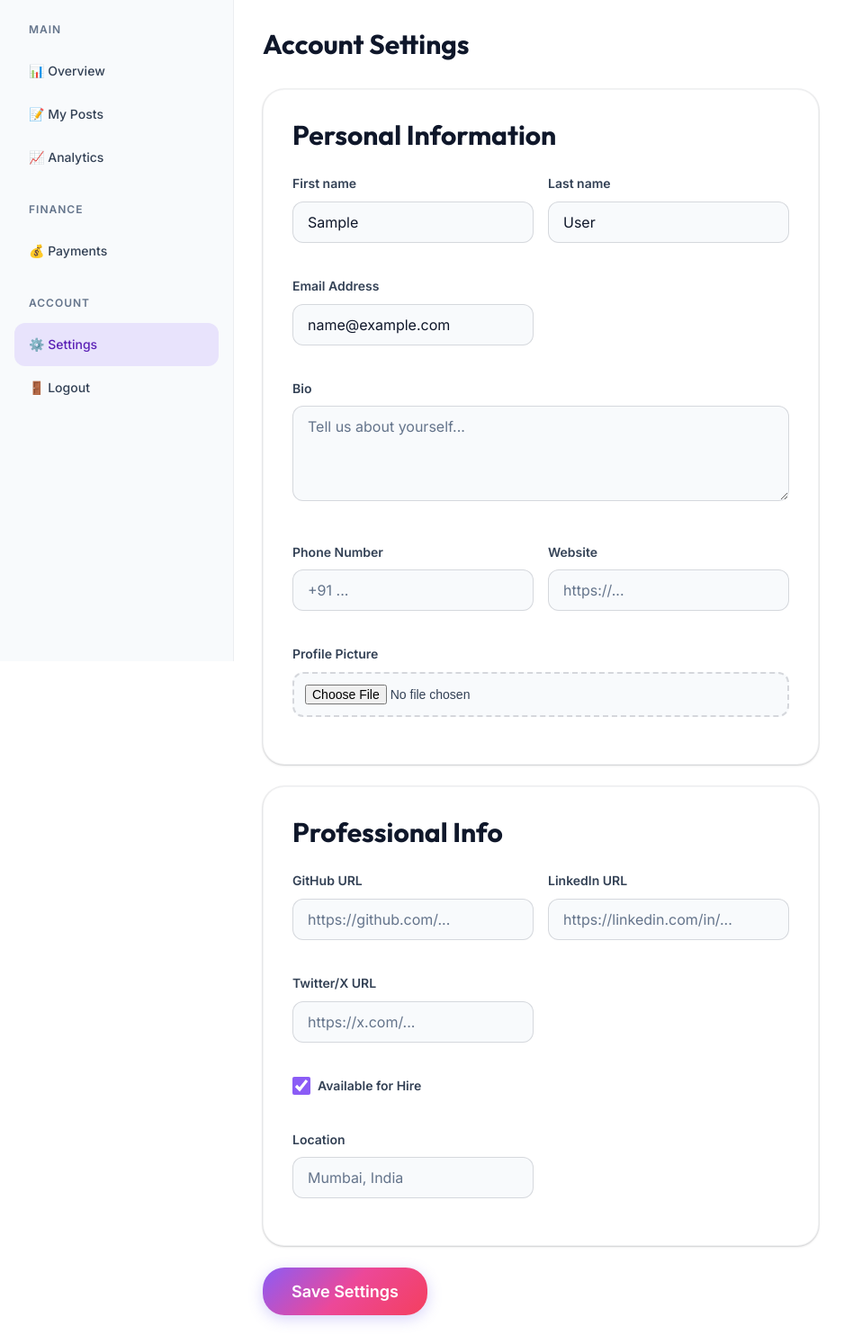
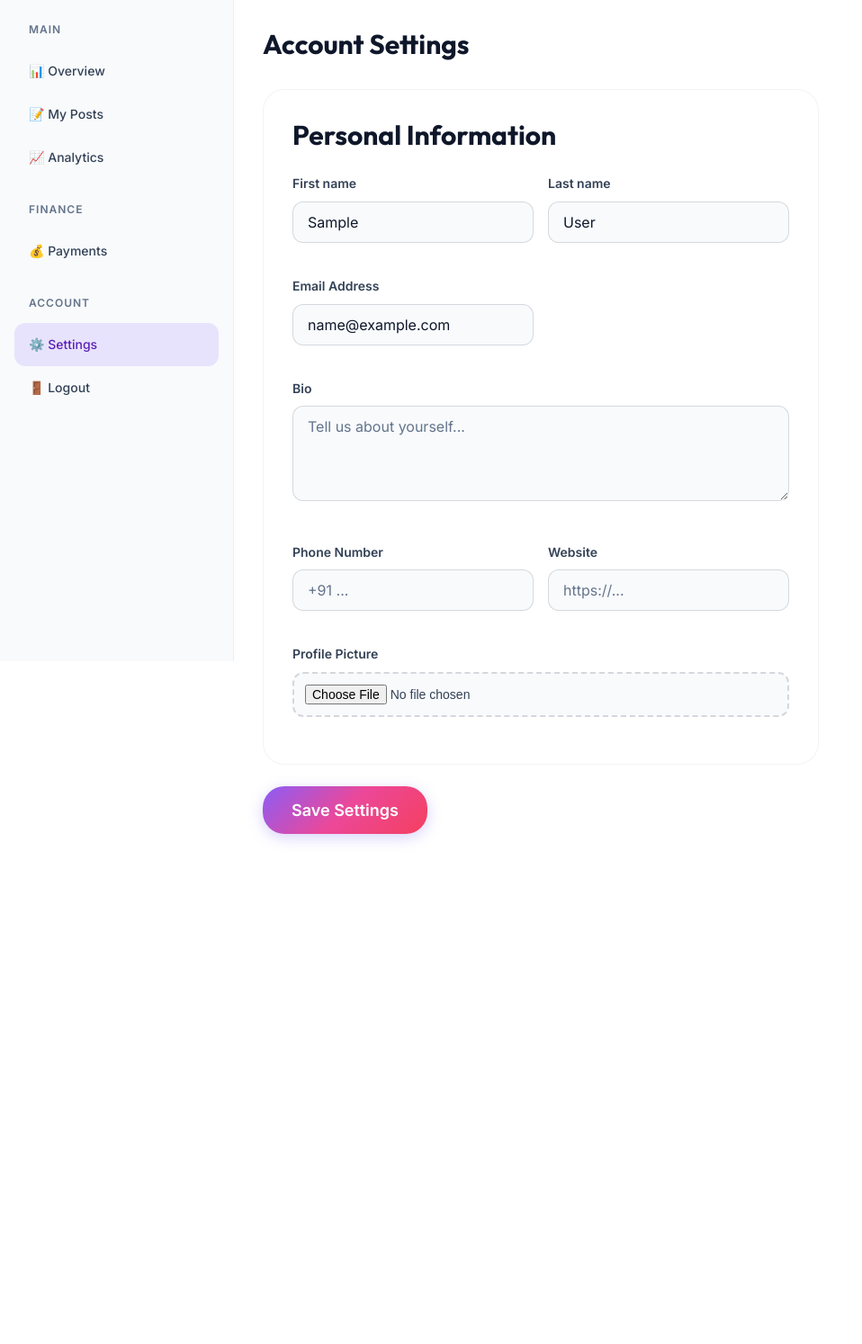
Before and after one commit to Surya200622/Surya-blog, a Django app: page /dashboard/settings/ in a window 1280 px wide. Shown: the part 65-1559 px from the top of the page at 90% size, without its empty margins (0-958 px from the left). After the commit the page ends 1000 px from the top, so only its background shows below. Run offline with Django 5.2, Linux system fonts and the light colour scheme; the visitor is signed in with stand-in values (Sample User, id 1); data comes from the database, SQL or seed files in the repository; some libraries are stand-ins or nearby versions.

Commit message:
Fixed more errors and bugs

```diff
--- a/apps/dashboard/views.py
+++ b/apps/dashboard/views.py
@@ -123,8 +123,6 @@ class DashboardPaymentsView(View):
     """Payment history and earnings."""
 
     def get(self, request):
-        if not request.user.is_superuser:
-            return redirect('dashboard:settings')
 
         payments = Payment.objects.filter(
             order__user=request.user
--- a/apps/freelance/views.py
+++ b/apps/freelance/views.py
@@ -170,9 +170,6 @@ class MyProjectsView(View):
     """View user's projects (as client or freelancer)."""
 
     def get(self, request):
-        if not request.user.is_superuser:
-            return redirect('dashboard:settings')
-
         role = request.GET.get('role', 'client')
 
         if role == 'freelancer':
--- a/static/css/components.css
+++ b/static/css/components.css
@@ -148,6 +148,7 @@
     box-shadow: var(--shadow-card);
     display: flex;
     flex-direction: column;
+    position: relative;
 }
 .post-card:hover {
     border-color: var(--accent);
@@ -202,6 +203,12 @@
 .post-card__title a {
     color: inherit;
     text-decoration: none;
+}
+.post-card__title a::after {
+    content: '';
+    position: absolute;
+    inset: 0;
+    z-index: 1;
 }
 .post-card__title a:hover {
     color: var(--accent-light);
--- a/templates/accounts/profile.html
+++ b/templates/accounts/profile.html
@@ -39,7 +39,7 @@
 
         <!-- Edit Profile Form (own profile only) -->
         {% if is_own_profile %}
-        <div class="card" style="padding: var(--space-8);">
+        <div class="card-glass" style="padding: var(--space-8);">
             <h3 style="margin-bottom: var(--space-6);">Edit Profile</h3>
 
             <form method="post" enctype="multipart/form-data" id="profile-form">
--- a/templates/base.html
+++ b/templates/base.html
@@ -26,9 +26,9 @@
     <link rel="preconnect" href="https://fonts.gstatic.com" crossorigin>
 
     <!-- CSS -->
-    <link rel="stylesheet" href="{% static 'css/base.css' %}?v=4">
-    <link rel="stylesheet" href="{% static 'css/components.css' %}?v=4">
-    <link rel="stylesheet" href="{% static 'css/animations.css' %}?v=4">
+    <link rel="stylesheet" href="{% static 'css/base.css' %}?v=5">
+    <link rel="stylesheet" href="{% static 'css/components.css' %}?v=5">
+    <link rel="stylesheet" href="{% static 'css/animations.css' %}?v=5">
     {% block extra_css %}{% endblock %}
 
     <!-- Favicon -->
@@ -180,7 +180,7 @@
     {% endblock %}
 
     <!-- Scripts -->
-    <script src="{% static 'js/main.js' %}?v=4"></script>
+    <script src="{% static 'js/main.js' %}?v=5"></script>
     <script>lucide.createIcons();</script>
      <!-- Messages Script -->
     <script>
--- a/templates/dashboard/index.html
+++ b/templates/dashboard/index.html
@@ -37,7 +37,7 @@
                 <button class="sidebar-toggle" id="sidebar-toggle-btn" aria-label="Toggle sidebar">☰</button>
                 <div>
                     <h1 style="font-size: var(--text-3xl);">Welcome back, {{ user.first_name|default:user.username }}! 👋</h1>
-                    <p class="text-muted mt-2">Here's your overview</p>
+                    <p class="text-muted mt-2">Here's your overview for <strong>{{ user.email }}</strong></p>
                 </div>
             </div>
             {% if user.is_superuser %}
--- a/templates/dashboard/settings.html
+++ b/templates/dashboard/settings.html
@@ -40,7 +40,7 @@
 
         <form method="post" enctype="multipart/form-data" id="settings-form">
             {% csrf_token %}
-            <div class="card" style="padding: var(--space-8); margin-bottom: var(--space-6);">
+            <div class="card-glass" style="padding: var(--space-8); margin-bottom: var(--space-6);">
                 <h3 style="margin-bottom: var(--space-6);">Personal Information</h3>
                 <div class="grid grid-2 gap-4">
                     {% for field in user_form %}
@@ -60,26 +60,7 @@
                     {% endfor %}
                 </div>
             </div>
-            <div class="card" style="padding: var(--space-8); margin-bottom: var(--space-6);">
-                <h3 style="margin-bottom: var(--space-6);">Professional Info</h3>
-                <div class="grid grid-2 gap-4">
-                    {% for field in profile_form %}
-                    <div class="form-group {% if field.name == 'is_available' %}col-span-2{% endif %}" {% if field.name == 'is_available' %}style="grid-column: 1 / -1;"{% endif %}>
-                        {% if field.field.widget.input_type == 'checkbox' %}
-                            <label style="display: flex; gap: 0.5rem; align-items: center; cursor: pointer;">
-                                {{ field }}
-                                <span class="form-label" style="margin: 0;">{{ field.label }}</span>
-                            </label>
-                        {% else %}
-                            <label class="form-label" for="{{ field.id_for_label }}">{{ field.label }}</label>
-                            {{ field }}
-                        {% endif %}
-                        {% if field.errors %}<div class="form-error">{{ field.errors|striptags }}</div>{% endif %}
-                        {% if field.help_text %}<p class="text-xs text-muted" style="margin-top: 0.25rem;">{{ field.help_text }}</p>{% endif %}
-                    </div>
-                    {% endfor %}
-                </div>
-            </div>
+
             <button type="submit" class="btn btn-gradient btn-lg" id="settings-save">Save Settings</button>
         </form>
     </div>
```
Also changed, not shown: templates/pages/home.html (+4 -3 lines).
